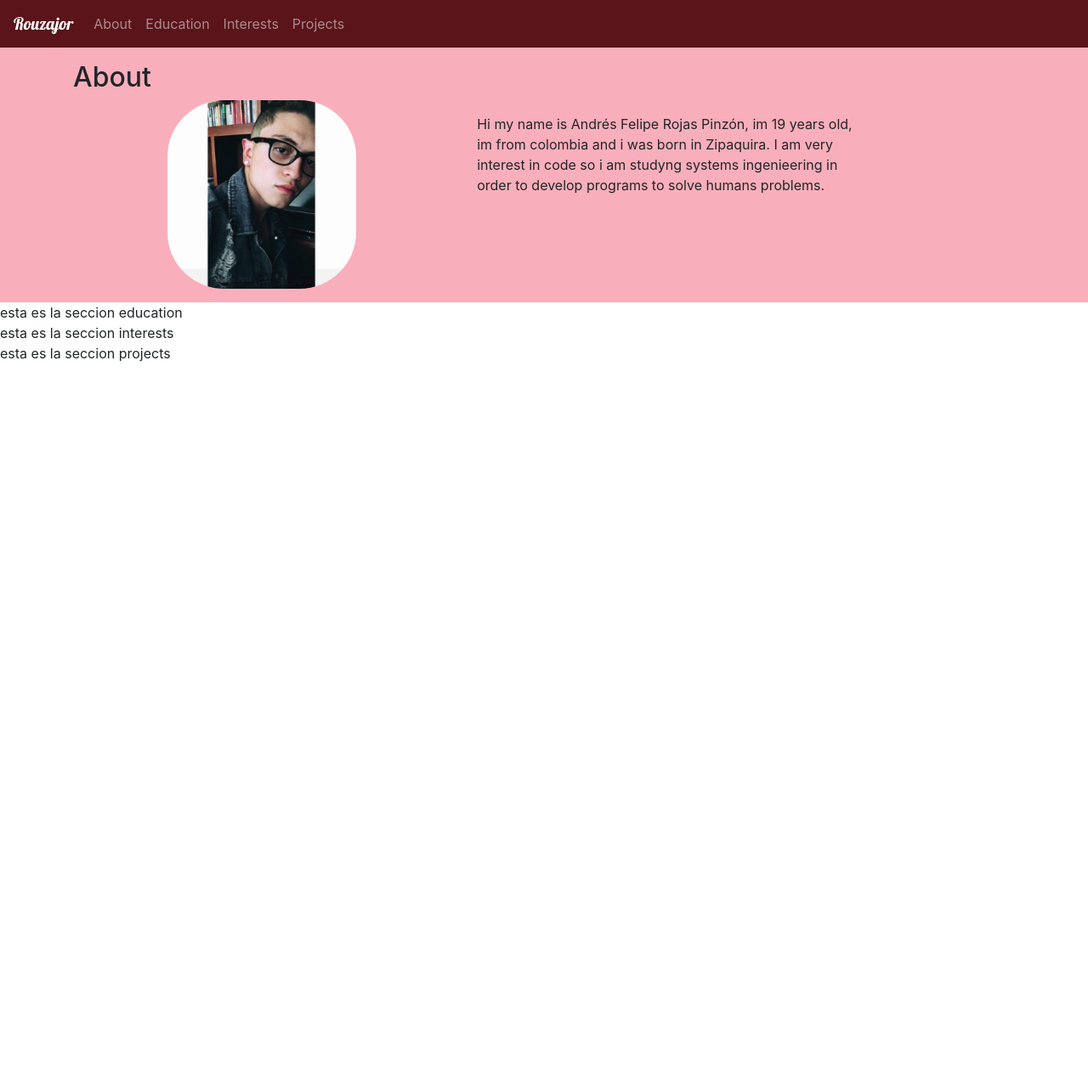
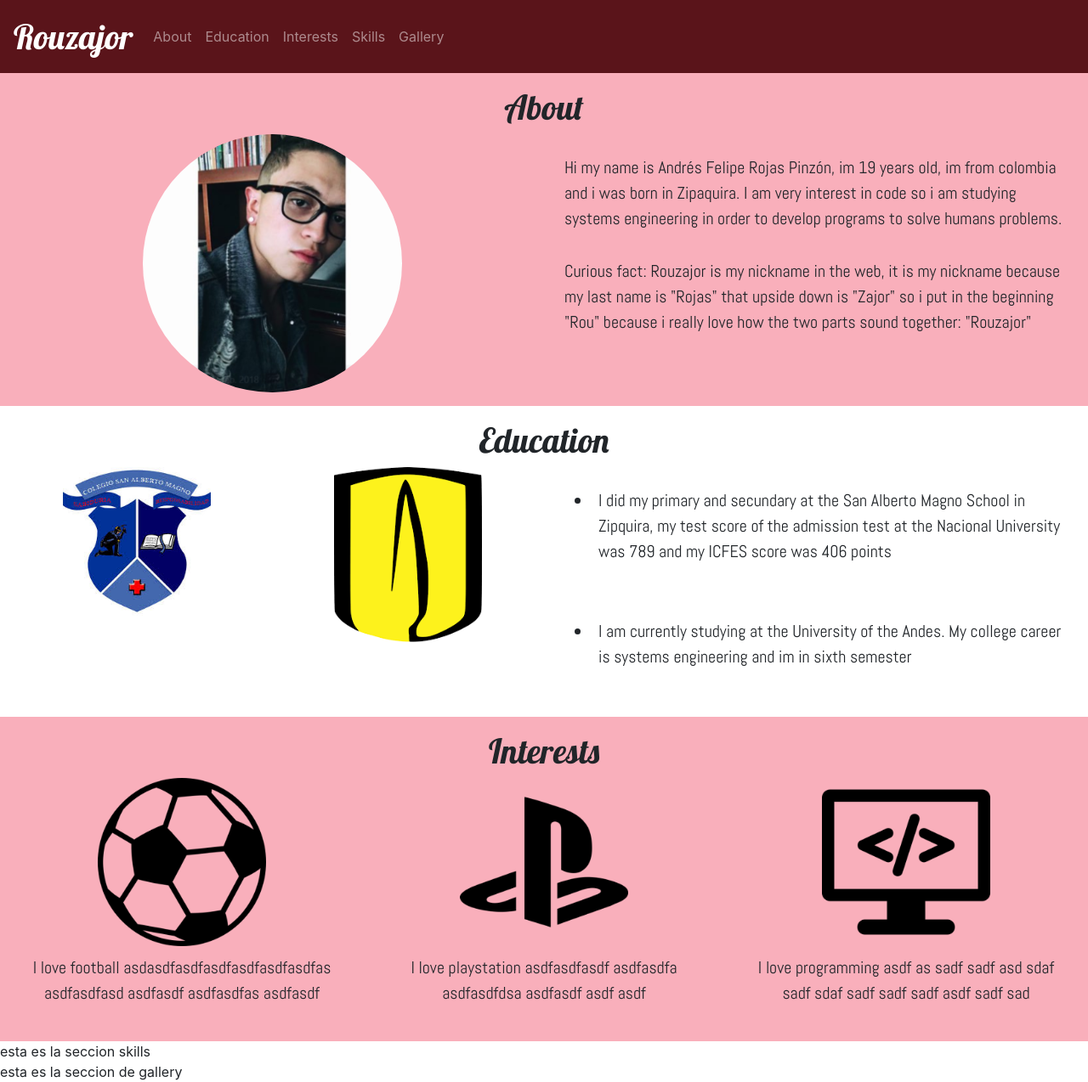
Before and after one commit to afrojasp/Project1_DevWeb, a website: page MiPerfil/index.html in a window 1280 px wide. Shown: the whole page at 85% size. Before the commit the page ends 800 px from the top, so only its background shows below. Drawn offline with nearby package versions, Linux system fonts and the light colour scheme.

Commit message:
Desarrollado hasta interests, falta skills y gallery

```diff
--- a/MiPerfil/index.html
+++ b/MiPerfil/index.html
@@ -4,7 +4,7 @@
 	<meta charset="UTF-8">
 	<meta name="viewport" content="width=device-width, initial-scale=1, shrink-to-fit=no">
 	<link rel="stylesheet" href="https://stackpath.bootstrapcdn.com/bootstrap/4.3.1/css/bootstrap.min.css" integrity="sha384-ggOyR0iXCbMQv3Xipma34MD+dH/1fQ784/j6cY/iJTQUOhcWr7x9JvoRxT2MZw1T" crossorigin="anonymous">
-	<link href="https://fonts.googleapis.com/css?family=Lobster&display=swap" rel="stylesheet">
+	<link href="https://fonts.googleapis.com/css?family=Abel|Lobster&display=swap" rel="stylesheet">
 	<link rel="stylesheet" type="text/css" href="style.css">
 	<title>Rouzajor's WebPage</title>
 </head>
@@ -27,22 +27,30 @@
 					<a class="nav-link" href="#interests">Interests</a>
 				</li>
 				<li class="nav-item">
-					<a class="nav-link" href="#projects">Projects</a>
+					<a class="nav-link" href="#skills">Skills</a>
+				</li>
+				<li class="nav-item">
+					<a class="nav-link" href="#galley">Gallery</a>
 				</li>
 
 			</ul>
 		</div>
 	</nav>
 
-	<section id="about" class="darkBack">
-			<div class="container p-3">
-				<h2 class="center-content section-tittle">About</h1>
+	<section id="about" class="aboutBack">
+		<div class="container-fluid p-3">
 			<div class="row">
-					<div class="col-lg-5">
+				<div class="col-lg-12">
+					<h1 class="text-center titulos">About</h1>
+				</div>
+			</div>
+			<div class="row">
+				<div class="col-lg-6">
 					<img id="rouzajorPhoto" class="img-fluid" src="fotos/selfieRojas.png" alt="Foto de Rojas">
 				</div>
-					<div class="col-lg-5 p-3 abme-description">
-						Hi my name is Andrés Felipe Rojas Pinzón, im 19 years old, im from colombia and i was born in Zipaquira. I am very interest in code so i am studyng systems ingenieering in order to develop programs to solve humans problems.
+				<div class="col-lg-6 p-3">
+					<p class="p-2 textoNormal">Hi my name is Andrés Felipe Rojas Pinzón, im 19 years old, im from colombia and i was born in Zipaquira. I am very interest in code so i am studying systems engineering in order to develop programs to solve humans problems.</p>
+					<p class="p-2 textoNormal">Curious fact: Rouzajor is my nickname in the web, it is my nickname because my last name is "Rojas" that upside down is "Zajor" so i put in the beginning "Rou" because i really love how the two parts sound together: "Rouzajor"</p>
 				</div>
 			</div>
 		</div>
@@ -50,15 +58,62 @@
 </section>
 
 <section id="education">
-		esta es la seccion education
+	<div class="container-fluid p-3">
+		<div class="row">
+			<div class="col-lg-12">
+				<h1 class="text-center titulos">Education</h1>
+			</div>
+		</div>
+		<div class="row">
+			<div class="col-lg-3">
+				<img class="img-fluid p-8 educationPhoto" src="fotos/sam.jpg" alt="Sam Photo">
+			</div>
+			<div class="col-lg-3">
+				<img class="img-fluid educationPhoto" src="fotos/logoUniandes.png" alt="Uniandes Photo">
+			</div>
+			<div class="col-lg-6 p-3">
+				<ul>
+					<li class="p-2 textoNormal">I did my primary and secundary at the San Alberto Magno School in Zipquira, my test score of the admission test at the Nacional University was 789 and my ICFES score was 406 points</li>
+					<br>
+					<br>
+					<li class="p-2 textoNormal">I am currently studying at the University of the Andes. My college career is systems engineering and im in sixth semester</li>
+				</ul>
+			</div>
+		</div>
+	</div>
 </section>
 
-	<section id="interests">
-		esta es la seccion interests
+<section id="interests" class="aboutBack">
+	<div class="container-fluid p-3">
+		<div class="row">
+			<div class="col-lg-12">
+				<h1 class="text-center titulos">Interests</h1>
+			</div>
+		</div>
+		<div class="row">
+			<div class="col-lg-4">
+				<img class="interestsPhoto" src="fotos/football.png" alt="">
+				<p class="interestsText">I love football asdasdfasdfasdfasdfasdfasdfas asdfasdfasd asdfasdf asdfasdfas asdfasdf</p>
+			</div>
+			<div class="col-lg-4">
+				<img class="interestsPhoto" src="fotos/playstation.png" alt="">
+				<p class="interestsText">I love playstation asdfasdfasdf asdfasdfa asdfasdfdsa asdfasdf asdf asdf</p>
+			</div>
+			<div class="col-lg-4">
+				<img class="interestsPhoto" src="fotos/programming.png" alt="">
+				<p class="interestsText">I love programming asdf as sadf sadf asd sdaf sadf sdaf sadf sadf sadf asdf sadf sad</p>
+			</div>
+		</div>
+	</div>
+</div>
 </section>
 
-	<section id="projects">
-		esta es la seccion projects
+<section id="skills">
+	esta es la seccion skills
+</section>
+
+<section id="gallery">
+	esta es la seccion de gallery
 </section>
 
 
--- a/MiPerfil/style.css
+++ b/MiPerfil/style.css
@@ -1,14 +1,43 @@
 .navbar-brand{
   font-family: 'Lobster', cursive;
+  font-size: 40px;
 }
 
 #rouzajorPhoto{
-  border-radius: 30%;
+  border-radius: 50%;
   width: 50%;
   display: block;
   margin: auto;
 }
 
-.darkBack{
+.aboutBack{
   background-color: #F9AFBB;
 }
+
+.titulos{
+  font-family: 'Lobster', cursive;
+}
+
+.educationPhoto{
+  width: 60%;
+  display: block;
+  margin: auto;
+}
+
+.textoNormal{
+  font-family: 'Abel', sans-serif;
+  font-size: 20px;
+}
+
+.interestsPhoto{
+  width: 50%;
+  display: block;
+  margin: auto;
+}
+
+.interestsText{
+  font-family: 'Abel', sans-serif;
+  font-size: 20px;
+  text-align: center;
+  padding: 10px;
+}
```
Also changed, not shown: MiPerfil/fotos/football.png (added), MiPerfil/fotos/logoUniandes.png (added), MiPerfil/fotos/playstation.png (added), MiPerfil/fotos/programming.png (added), MiPerfil/fotos/sam.jpg (added). Lines whose indentation alone changed are shown as unchanged.
